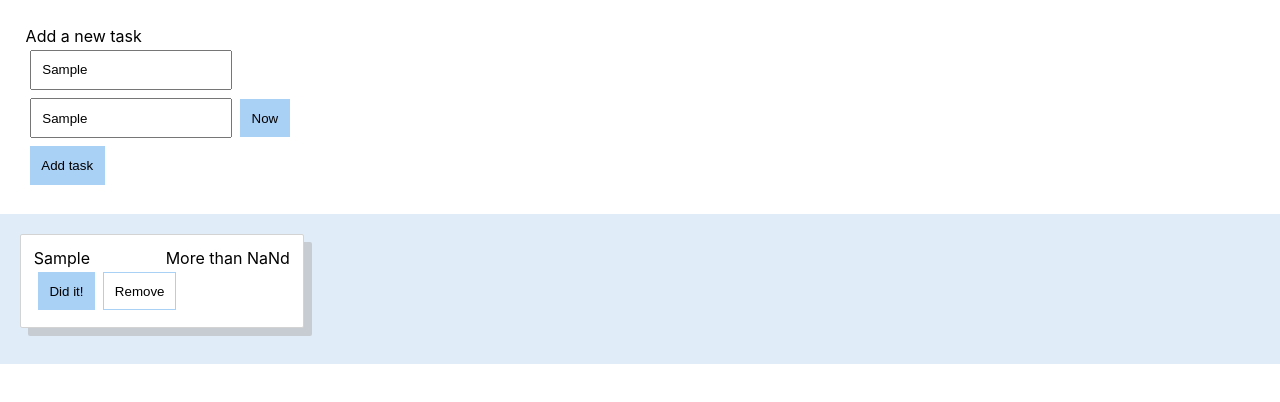
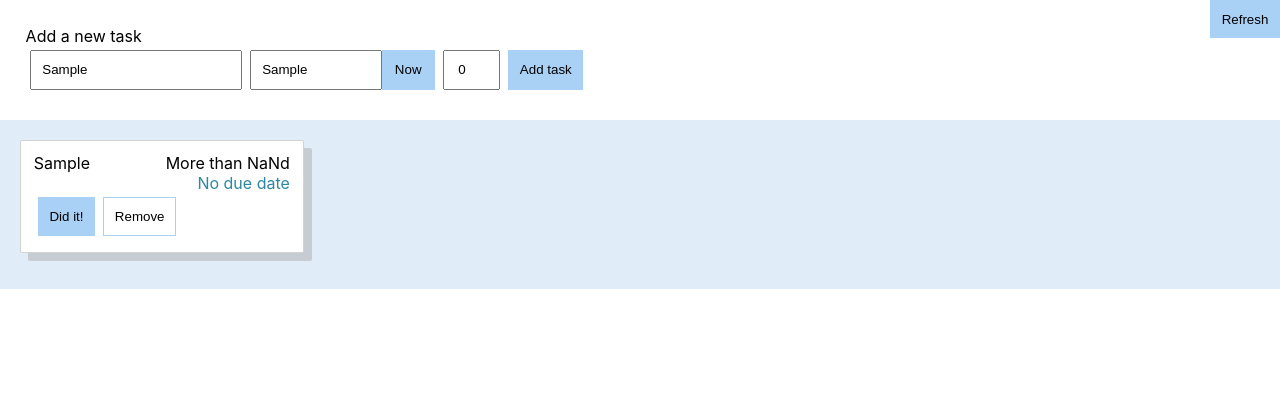
Before and after one commit to lejonmanen/chores, a React (Create React App) app: page / in a window 1280 px wide. Both pictures are taken after typing "Sample", "Sample" into the empty fields and a click on the button "Add task". Shown: the top 402 px of the page. Built offline with nearby package versions, Linux system fonts and the light colour scheme.

Commit message:
Option to add expected days between events

```diff
--- a/public/style.css
+++ b/public/style.css
@@ -42,6 +42,41 @@ button:hover {
 	margin: 0em;
 	padding: 1.6em;
 }
+/* .add-chore input { width: 8em; border-color: red; } */
+.add-chore .grid {
+	display: flex;
+	flex-wrap: wrap;
+	/* grid-template-columns: repeat(auto-fill, minmax(10em, auto)); */
+	/* grid-gap: 1em; */
+}
+.add-chore .grid > .row { display: flex; padding: 0px; }
+.add-chore .grid input {
+	width: 14em;
+}
+.add-chore .grid > .row > input {
+	width: 8em;
+	margin-right: 0px;
+}
+.add-chore .grid > .row > button {
+	width: 4em;
+	margin-left: 0px;
+}
+.add-chore .grid input[type="number"] {
+	width: 3em;
+	padding-left: 1em;
+	margin: 0.3em;
+}
+.add-chore .grid > * {
+	/* width: 14em; */
+	display: block;
+	/* border: 2px dashed purple; */
+	/* border-radius: 1em; */
+	/* min-width: 10em; */
+	/* width: 100%; */
+	/* padding: 0.2em; */
+	/* margin: 0.2em; */
+}
+
 
 /* List of everything */
 .chore-list {
@@ -66,8 +101,16 @@ button:hover {
 	padding: 0.8em;
 	box-shadow: 8px 8px 0px 0px rgba(173,173,173,0.5);
 	vertical-align: top;
+	transition: all 0.4s;
 }
-.chore > div:first-child { display: flex; }
-.chore > div:first-child > div { display: inline-block; flex-grow: 1; }
-.chore > div:first-child > div:first-child { margin-right: 0.5em; }
-.chore > div:first-child > div:last-child { margin-left: 0.5em; text-align: right; }
+.chore:hover {
+	/* border-color: black; */
+	box-shadow: 0px 0px 4px 4px rgba(173,173,173,0.5);
+}
+.chore.overdue { background-color: #F7BFB5; }
+.chore.soon { background-color: #FAF6DD; }
+.chore > .borderText { display: flex; }
+.chore > .borderText > div { display: inline-block; flex-grow: 1; }
+.chore > .borderText > div:first-child { margin-right: 0.5em; }
+.chore > .borderText > div:last-child { margin-left: 0.5em; text-align: right; }
+.chore .discreet { color: #2D86A2; }
--- a/src/AddChore.js
+++ b/src/AddChore.js
@@ -1,35 +1,58 @@
 import React from 'react';
 import withLocalStorage from './withLocalStorage.js';
+
+// TODO: improve "now" and "add task" buttons
+// TODO: set expected due date (optional)
 
 class AddChore extends React.Component {
 	state = {
 		title: '',
 		lastDone: '',
-		disableRemove: false
+		disableRemove: false,
+		dueDays: 0,
+		nextDue: null
 	}
 	render() {
 		// const textChange = key => e => { let o = {}; o[key] = e.target.value; this.setState(o); };
 		const changeTitle = e => this.setState({ title: e.target.value });
 		const changeDone  = e => this.setState({ lastDone: e.target.value });
+		const changeDue = e => {
+			// if( isNaN(+e.target.value) ) return;
+			this.setState({
+				dueDays: e.target.value,
+				nextDue: this.getNextDue(e.target.value)
+			})
+		};
 		const t = this.state.title, ld = this.state.lastDone;
-		const add = e => this.props.addChore(t, ld);
+		const dd = this.state.dueDays, nd = this.state.nextDue;
+		const add = e => this.props.addChore(t, ld, dd, nd);
 		return (
 			<div className="add-chore">
-				Add a new task <br/>
+				Add a new task
+				<div className="grid">
 				<input type="text" placeholder="Title"
 					onChange={changeTitle}
 					value={this.state.title} />
-				<br/>
 
+				<div className="row">
 				<input type="text" placeholder="Last done"
 					onChange={changeDone}
 					value={this.state.lastDone}
 					onKeyDown={e => e.keyCode === 13 ? add(e) : ''}
 					/>
 				<button onClick={this.setNow}>Now</button>
-				<br/>
+				</div>
+
+
+				<input type="number"
+					placeholder="Days"
+					title="Expected number of days between events"
+					onChange={changeDue}
+					value={this.state.dueDays}
+					/>
 
 				<button onClick={add}>Add task</button>
+				</div>
 			</div>
 		) // TODO: fixa så enter funkar i "last done"
 	}
@@ -40,6 +63,12 @@ class AddChore extends React.Component {
 		let now = new Date();
 		return now.toISOString();
 	}
+	getNextDue = (days) => {
+		if( isNaN(+days) ) return null;
+		let when = new Date((new Date()).getTime() + 3600*24*1000*days);
+		// console.log('getNextDue change event:', days, when.toISOString());
+		return when.toISOString();
+	}
 }
 
 export default withLocalStorage(AddChore);
--- a/src/App.js
+++ b/src/App.js
@@ -1,9 +1,10 @@
 import React, { Component } from 'react';
-import './App.css';
 import AddChore from './AddChore.js';
 import ChoreList from './ChoreList.js';
 import withLocalStorage from './withLocalStorage';
 
+
+// TODO: "refresh" button
 
 class App extends Component {
 	constructor(props) {
@@ -21,18 +22,26 @@ class App extends Component {
 			}
 		}
 		this.state = {
-			chores: fromJson
+			chores: fromJson,
+			refreshCounter: 0
 		}
 	}
 	render() {
+		const position = {
+			position: 'absolute', right: '0px', top: '0px', margin: '0px'
+		}
 		return (
 			<div className="App">
+				<button onClick={this.refresh} style={position}>Refresh</button>
 				<AddChore addChore={this.addNewChore} />
 				<ChoreList chores={this.state.chores}
 					remove={this.removeChore}
 					didIt={this.didIt} />
 			</div>
 		);
+	}
+	refresh = () => {
+		this.setState({ refreshCounter: this.refreshCounter + 1 })
 	}
 	didIt = chore => {
 		this.saveList(this.state.chores.map(
@@ -46,9 +55,10 @@ class App extends Component {
 	}
 	sameChore = (c1, c2) => c1.title === c2.title && c1.lastDone === c2.lastDone
 
-	addNewChore = (title, lastDone) => {
+	addNewChore = (title, lastDone, dueDays, nextDue) => {
+		console.log('Add new', dueDays, nextDue);
 		if( !this.state.chores.find(c => this.sameChore(c, { title, lastDone })) ) {
-			const newList = [...this.state.chores, { title, lastDone } ];
+			const newList = [...this.state.chores, { title, lastDone, dueDays, nextDue } ];
 			this.saveList(newList);
 		}
 	}
--- a/src/Chore.js
+++ b/src/Chore.js
@@ -1,21 +1,81 @@
 import React from 'react';
 
+// TODO: color-code based on how long overdue
 // TODO: add datepicker
 // TODO: add checkbox and trashbin icons instead of boring buttons
 const Chore = ({ c, remove, didIt }) => (
-	<div className="chore">
-		<div>
+	<div className={"chore" + dueClass(c.dueDays, c.lastDone)}>
+		<div className="borderText">
 			<div>{c.title}</div>
-			<div>{displayTime(c.lastDone)}</div>
+			<div title="Last done">{displayTime(c.lastDone)}</div>
+		</div>
+		<div className="discreet borderText">
+			<div title="How often">{formatDueDays(c.dueDays)}</div>
+			<div title="Time to next">{formatToNext(c)}</div>
 		</div>
 		<button onClick={() => didIt(c)}>Did it!</button>
 		<button onClick={e => remove(c.title, c.lastDone)} className="ghost">Remove</button>
 	</div>
 )
 
-function displayTime(done) {
-	let diff = (new Date()).getTime() - (new Date(done)).getTime();
-	let seconds = Math.ceil(diff / 1000);
+const DAY_MILLIS = 1000*3600*24;
+
+function formatToNext({ lastDone, dueDays }) {
+	// Return string of how long until next due date. Will show negative number if overdue. lastDone=datestring, dueDays=number
+	if( !lastDone || !dueDays ) return 'No due date';
+	let nextDueTime = (new Date(lastDone)).getTime() + dueDays * DAY_MILLIS;
+	let todayTime = (new Date()).getTime();
+	return timeString(nextDueTime - todayTime);
+}
+function formatDueDays(maybeDays) {
+	// How often this event is expected to occur. maybeDays=number or null
+	if( !maybeDays ) {
+		return '';
+	} else if( maybeDays < 1 ) {
+		return 'More than once a day'
+	} else if( maybeDays < 2 ) {
+		return 'Every day'
+	} else {
+		return `Every ${maybeDays} days`;
+	}
+}
+
+// function daysBetween(t1, t2) {
+// 	let diff = ((new Date(t2)).getTime() - (new Date(t1)).getTime())
+// 	 	/ DAY_MILLIS;
+// 	return diff;
+// }
+function daysToNextDue(doneString, days) {
+	// Returns days until next due date as a number
+	let lastTime = new Date(doneString).getTime();
+	let nextTime = lastTime + days * DAY_MILLIS;
+	let todayTime = new Date().getTime();
+	let daysLeft = (nextTime - todayTime) / DAY_MILLIS;
+
+	return daysLeft;
+}
+function dueClass(dueDays, lastDone) {
+	// Returns a CSS class string. Overdue event -> red bg
+	if( !dueDays || !lastDone ) return '';
+	let daysLeft = daysToNextDue(lastDone, dueDays);
+	if( daysLeft < 0 ) {
+		return ' overdue';
+	} else if( daysLeft < 1 ) {
+		return ' soon';
+	} else {
+		return '';
+	}
+}
+function displayTime(dateString) {
+	// Return a string of time units, based on time left until a datestring.
+	let diff = (new Date()).getTime() - (new Date(dateString)).getTime();
+	return timeString(diff);
+}
+function timeString(time) {
+	// Return a string of time units. "1h, 7min"
+	if( time < 0 ) return '-' + timeString(-time);
+
+	let seconds = Math.ceil(time / 1000);
 	if( seconds < 60 ) return `${seconds}s`;
 
 	let minutes = Math.floor(seconds / 60), secMod = seconds % 60;
--- a/src/ChoreList.js
+++ b/src/ChoreList.js
@@ -9,7 +9,10 @@ const ChoreList = ({ chores, remove, didIt }) => (
 				c={c}
 				didIt={didIt}
 				remove={remove}
-				key={c.title + c.lastDone}/>)
+				key={c.title + c.lastDone}
+				dueDays={c.dueDays}
+				nextDue={c.nextDue}
+				/>)
 		)}
 	</div>
 );
```
Also changed, not shown: src/App.css (deleted, +0 -18 lines), 1 other file (tests, documents, lock files or other folders).
